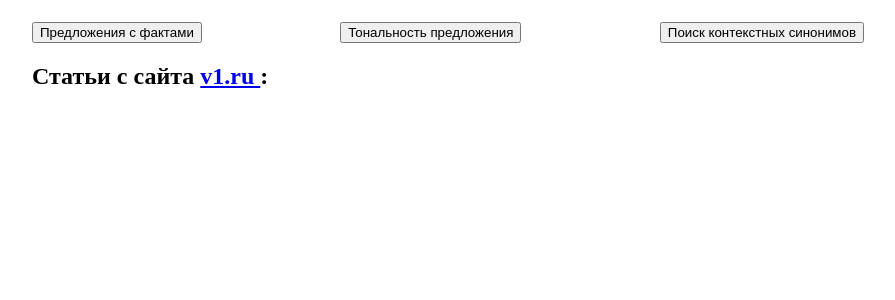
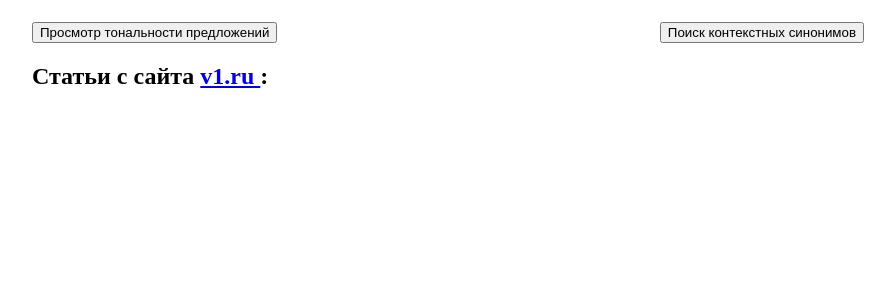
Before and after one commit to a-bezruchenko/univer_kl, a Flask app: template web_interface/templates/index.html in a window 1280 px wide. Shown: the part 95-395 px from the top of the page, without its empty margins (192-1087 px from the left). Run offline with Flask 2, Linux system fonts and the light colour scheme; the template is opened without the code that fills it, so the values that code supplies are empty; parts of the project's set-up code (start-up, migrations or seed data) failed here and were passed over.

Commit message:
небольшие правки на главной странице

```diff
--- a/web_interface/templates/index.html
+++ b/web_interface/templates/index.html
@@ -12,12 +12,8 @@
 
 <main>
      <div class="info">
-        <div class="facts">
-            <button class="getFacts" onclick="location.href = '/getFacts'">Предложения с фактами</button>
-        </div>
-
         <div class="tonality">
-            <button class="getTonality" onclick="location.href = '/getTonality'">Тональность предложения</button>
+            <button class="getTonality" onclick="location.href = '/getTonality'">Просмотр тональности предложений</button>
         </div>
 
         <div class="synonyms">
```
